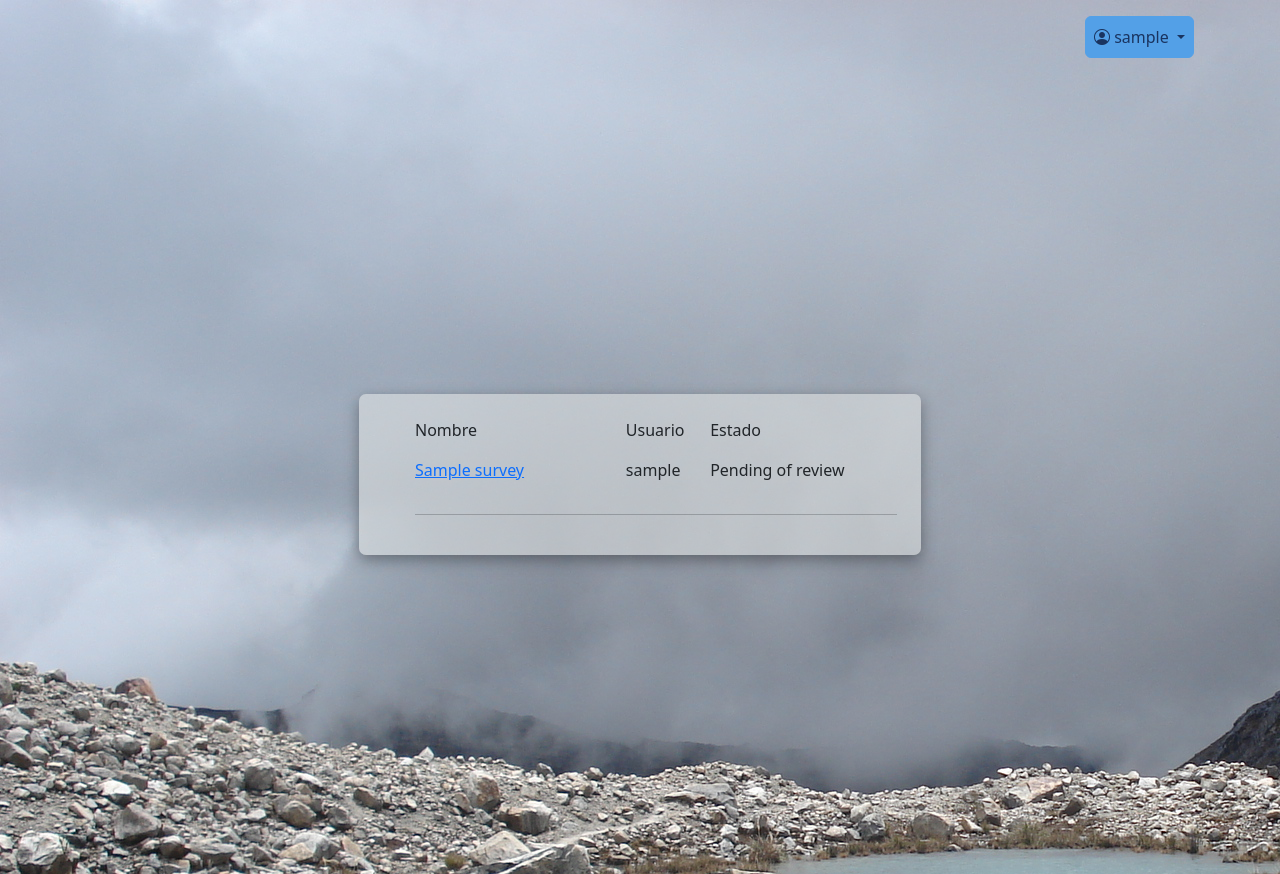
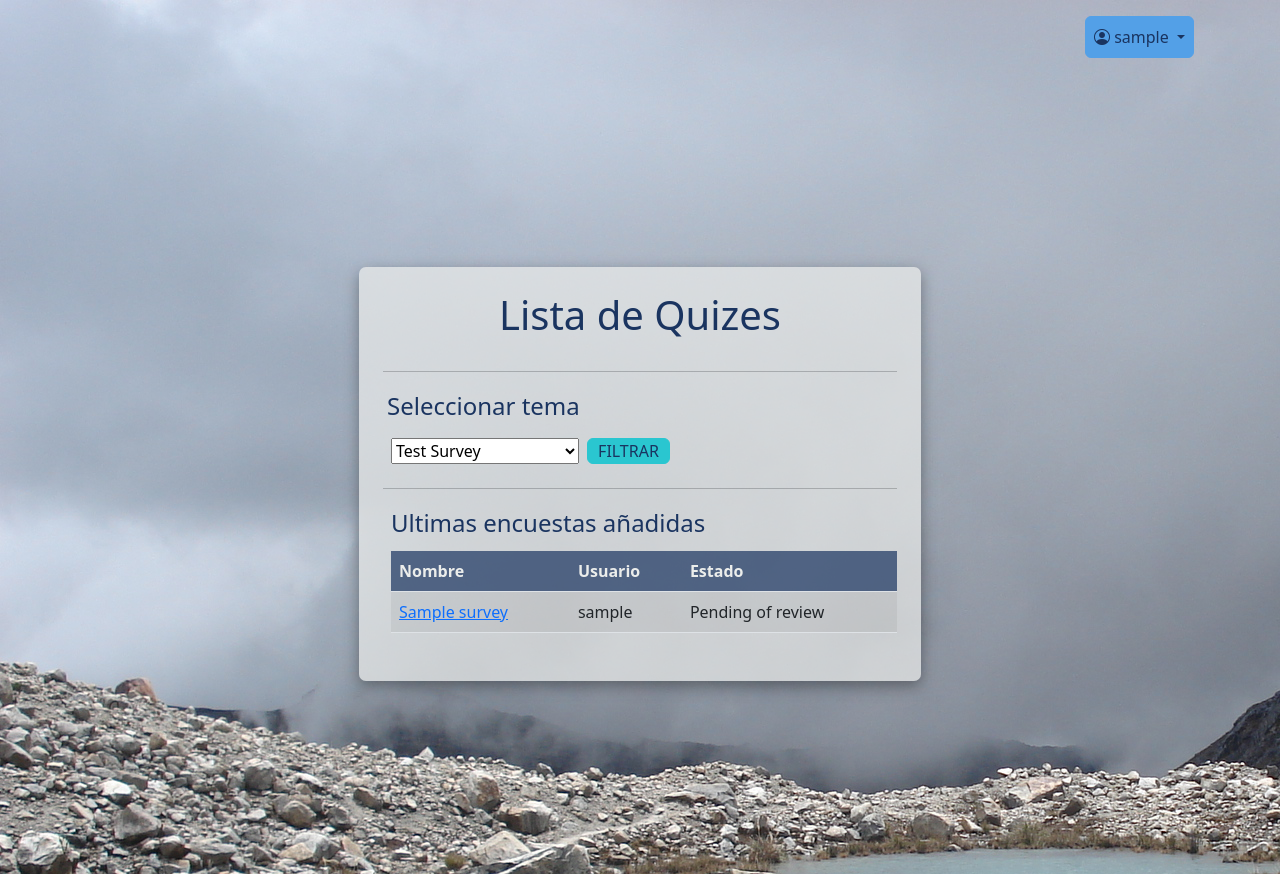
Before and after one commit to MichaelVel/QApp, a Django app: page /surveys/list in a window 1280 px wide. Run offline with Django 4.2, Linux system fonts and the light colour scheme; a user stored in the database is signed in; tables that the repository leaves empty hold one stand-in row (values such as "Sample post"); some libraries are stand-ins or nearby versions.

Commit message:
improved navegation and impl SurveyList(admin)

```diff
--- /dev/null
+++ b/quiz/static/quiz/css/surveys.css
@@ -0,0 +1,29 @@
+.main-container {
+    background-color: rgba(var(--light-shades), 0.7);
+    border-radius:7px;
+    box-shadow: rgba(0, 0, 0, 0.35) 0px 5px 15px;
+    padding-top: 2em;
+}
+
+.h1-title {
+    color: rgb(var(--dark-shades));
+    text-align: center;
+    padding-bottom: 0.4em;
+}
+
+.t-header {
+    background-color: rgba(var(--dark-shades), 0.7);
+    color: rgb(var(--light-shades));
+    border-radius:5px;
+    margin-bottom: 1em;
+}
+
+.select-topic {
+    margin-right: 0.5em;
+}
+
+.h2-title {
+    color: rgb(var(--dark-shades));
+    font-size: 1.5em;
+    padding-bottom: 0.2em;
+}
--- a/quiz/templates/quiz/header.html
+++ b/quiz/templates/quiz/header.html
@@ -1,52 +1,9 @@
 <header class="container d-flex flex-row-reverse bg-transparent p-3">
     <div class="">
         {% if not user.is_authenticated %}
-        <button type="button" id="user-button" class="btn btn-primary dropdown-toggle p-2" data-bs-toggle="dropdown" aria-expanded="false" data-bs-auto-close="outside">
-            <i class="bi bi-person-circle"></i>
-            Iniciar Sesion
-        </button>
-        <form action="accounts/login/" method="post" class="dropdown-menu dropdown-menu-end p-4">
-
-            {% csrf_token %}
-            <div class="mb-3">
-            <label for="username" class="form-label">Usuario</label>
-            <input type="text" name="username" class="form-control" id="username" placeholder="Usuario">
-            </div>
-            <div class="mb-3">
-            <label for="password" class="form-label">Contraseña</label>
-            <input type="password" name="password" class="form-control" id="password" placeholder="Contraseña">
-            </div>
-            <div class="mb-3">
-                <div class="form-check">
-                    <input type="checkbox" class="form-check-input" id="rememberMe">
-                    <label class="form-check-label" for="rememberMe">
-                        Recordarme
-                    </label>
-                </div>
-            </div>
-            <button type="submit" class="btn btn-primary">Ingresar</button>
-            <p>¿No tienes cuenta? <a href="/register"> <br>Registrate</a></p>
-        </form>
+            {% include 'quiz/header_not_auth.html' %}
         {% else %}
-        <button type="button" class="btn btn-primary dropdown-toggle p-2" data-bs-toggle="dropdown" aria-expanded="false" data-bs-auto-close="outside">
-            <i class="bi bi-person-circle"></i>
-            {{ request.user.username }}
-        </button>
-        <div class="dropdown-menu">
-            {% if user.is_staff %}
-            <button class="btn dropdown-item" onclick="location.href='/admin/'">
-                Administración
-            </button>
-            {% endif %}
-            <button class="btn dropdown-item" onclick="location.href='/create-survey'">
-                Crear Quiz
-            </button>
-            <form action="/accounts/logout/" method="post" class="dropdown-item p-0">
-                {% csrf_token %}
-                <button type="submit" class="btn dropdown-item">Salir</button>
-            </form>
-        </div>
-
+            {% include 'quiz/header_auth.html' %}
         {% endif %}
     </div>
 </header>
--- /dev/null
+++ b/quiz/templates/quiz/header_auth.html
@@ -0,0 +1,34 @@
+<button type="button" class="btn btn-primary dropdown-toggle p-2" data-bs-toggle="dropdown" aria-expanded="false" data-bs-auto-close="outside">
+    <i class="bi bi-person-circle"></i>
+    {{ request.user.username }}
+</button>
+<div class="dropdown-menu">
+    {% if user.is_staff %}
+    <button class="btn dropdown-item" onclick="location.href='/admin/'">
+        Administración
+    </button>
+    {% endif %}
+    {% with request.resolver_match.view_name as view_name %}
+        {% if view_name != "index" %}
+            <button class="btn dropdown-item" onclick="location.href='/'">
+                Inicio
+            </button>
+        {% endif %}
+        {% if view_name != "surveys" %}
+            <button class="btn dropdown-item" onclick="location.href='/surveys/list'">
+                {% if user.is_superuser %}
+                    Examinar Quizes
+                {% else %}
+                    Mis Quizes
+                {% endif %}
+            </button>
+        {% endif %}
+    {% endwith %}
+    <button class="btn dropdown-item" onclick="location.href='/create-survey'">
+        Crear Quiz
+    </button>
+    <form action="/accounts/logout/" method="post" class="dropdown-item p-0">
+        {% csrf_token %}
+        <button type="submit" class="btn dropdown-item">Salir</button>
+    </form>
+</div>
--- a/quiz/templates/quiz/survey_list.html
+++ b/quiz/templates/quiz/survey_list.html
@@ -1,7 +1,7 @@
 {% extends 'quiz/head.html' %}
 {% load static %}
 
-{% block view_stylesheet %} {% static 'quiz/css/index.css' %} {% endblock %}
+{% block view_stylesheet %} {% static 'quiz/css/surveys.css' %} {% endblock %}
 {% block content %}
 
 {% include 'quiz/header.html' %}
--- a/quiz/templates/quiz/survey_list_suser.html
+++ b/quiz/templates/quiz/survey_list_suser.html
@@ -1,19 +1,39 @@
 <div class="container">
-    <ul>
-        <li class="row">
-            <p class="col-5">Nombre</a>
-            <p class="col-2">Usuario</p>
-            <p class="col-4">Estado</p>
-        </li>
-    {% for object in object_list %}
-        <li class="row">
-            <a class="col-5">{{ object.name}}</a>
-            <p class="col-2">{{ object.user}}</p>
-            <p class="col-4">{{ object.get_status_display}}</p>
-        </li>
-        <hr/>
-        {% empty %}
-            <li>No objects yet.</li>
-    {% endfor %}
-        </ul>
+    <h1 class="h1-title">Lista de Quizes</h1>
+    <hr>
+    <div class="container p-1">
+        <h2 class="h2-title">Seleccionar tema</h2>
+        <form class="d-flex p-1" action="surveys/list" method="get">
+            <div class="select-topic">{{ survey.topic}}</div>
+            <button class="btn btn-info col-2 p-0">FILTRAR</button>
+        </form>
+    </div>
+    <hr>
+    <div class="container m-1 p-1">
+        <h2 class="h2-title">Ultimas encuestas añadidas</h2>
+        <table class="table table-striped score-table">
+            <thead>
+                <tr class="t-header">
+                    <th class="t-header-col" scope="col">Nombre</th>
+                    <th class="t-header-col" scope="col">Usuario</th>
+                    <th class="t-header-col" scope="col">Estado</th>
+                </tr>
+            </thead>
+            <tbody>
+            {% for object in object_list %}
+                <tr class="t-row">
+                    <td><a href="#">{{ object.name}}</a></td>
+                    <td>{{ object.user}}</td>
+                    <td>{{ object.get_status_display}}</td>
+                </tr>
+            {% empty %}
+                <tr class="t-row">
+                    <td>No hay encuestas por el momento</td>
+                    <td>N/A</td>
+                    <td>N/A</td>
+                </tr>
+            {% endfor %}
+            <tbody>
+        </table>
+    </div>
 </div>
--- a/quiz/views.py
+++ b/quiz/views.py
@@ -101,10 +101,20 @@ class CreateSurveyView(TemplateView):
 class ListSurveysView(ListView):
     model = Survey
 
+    def get_context_data(self, **kwargs):
+        context = super(ListSurveysView, self).get_context_data(**kwargs)
+        form = SurveyForm(initial={'name': ''})
+
+        if not self.request.user.is_superuser:
+            form.remove_test_option()
+
+        context['survey'] = form
+        return context
+
     def get_queryset(self, *args, **kwargs):
         qs = super().get_queryset(*args,**kwargs)
-        logging.debug(dir(qs[0]))
-        return qs
+        logging.debug(self.request.resolver_match.view_name)
+        return qs.order_by('-creation_date')[:10]
 
 class SurveyDetailsView(DetailView):
     pass
```
Also changed, not shown: quiz/templates/quiz/header_not_auth.html (added, +26 -0 lines).
